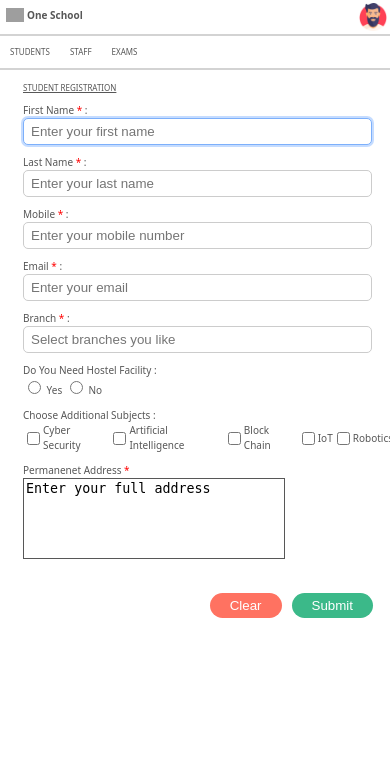
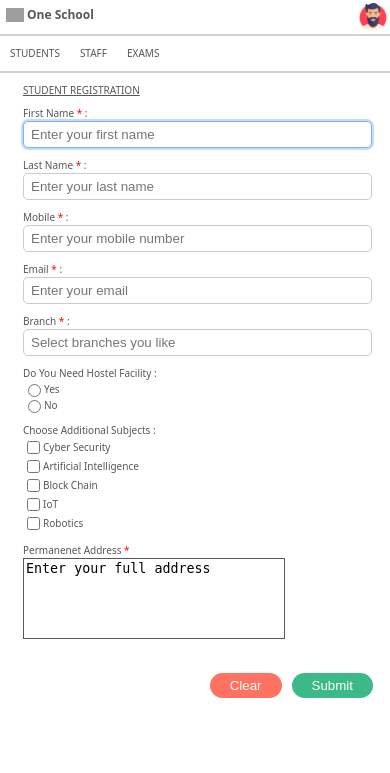
Before and after one commit to nivedh-udayasing/betasquirrel-nivedh-tasks, a PHP site: page /task-5/admission.html in a window 390 px wide. Shown: the top 773 px of the page. Run offline with PHP 8.4, Linux system fonts and the light colour scheme; grey boxes are pictures that could not be loaded.

Commit message:
addmission page updated mobile view

```diff
--- a/task-5/admission.html
+++ b/task-5/admission.html
@@ -68,24 +68,40 @@
           </div>
           <div class="form-group">
             <label for="">Do You Need Hostel Facility :</label>
+            <div class="radio">
+              <div>
                 <input type="radio" name="hostel" id="yes" />
                 <label class="radio__label" for="yes">Yes</label>
+              </div>
+              <div>
                 <input type="radio" name="hostel" id="no" />
                 <label class="radio__label" for="no">No</label>
+              </div>
+            </div>
           </div>
           <div class="form-group">
             <div><label for="">Choose Additional Subjects :</label></div>
             <div class="check">
-              <input type="checkbox" name="" id="" />
+              <div>
+                <input type="checkbox" />
                 <label for="">Cyber Security</label>
-              <input type="checkbox" name="" id="" />
+              </div>
+              <div>
+                <input type="checkbox" />
                 <label for="">Artificial Intelligence</label>
-              <input type="checkbox" name="" id="" />
+              </div>
+              <div>
+                <input type="checkbox" />
                 <label for="">Block Chain</label>
-              <input type="checkbox" name="" id="" />
+              </div>
+              <div>
+                <input type="checkbox" />
                 <label for="">IoT</label>
-              <input type="checkbox" name="" id="" />
+              </div>
+              <div>
+                <input type="checkbox" />
                 <label for="">Robotics</label>
+              </div>
             </div>
           </div>
           <div class="form-group">
--- a/task-5/css/admission.css
+++ b/task-5/css/admission.css
@@ -28,7 +28,7 @@ h2 {
   padding: 0.3rem;
 }
 .logo-container h2 {
-  font-size: 1rem;
+  font-size: 1.2rem;
   transform: translateY(-2.5px);
 }
 .profile__image {
@@ -45,7 +45,7 @@ h2 {
   margin: 0;
 }
 .list__item {
-  font-size: 0.8rem;
+  font-size: 1rem;
   padding: 1rem;
 }
 .list__item a {
@@ -64,7 +64,7 @@ span {
   padding-bottom: 0.8rem;
 }
 .heading a {
-  font-size: 0.8rem;
+  font-size: 1rem;
   color: #575757;
   padding-left: 1.3rem;
 }
@@ -104,10 +104,11 @@ button[type="reset"] {
   border-radius: 5rem;
   outline: 0;
 }
-.radio__label {
-  display: inline;
+.radio div {
+  display: flex;
+  align-items: center;
 }
-.check {
+.check div {
   display: flex;
   align-items: center;
 }
```
Lines whose indentation alone changed are shown as unchanged.
